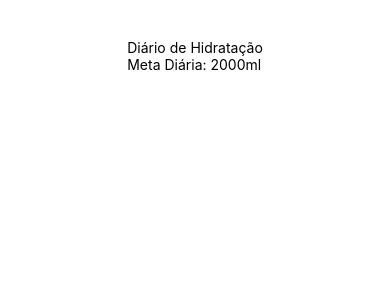
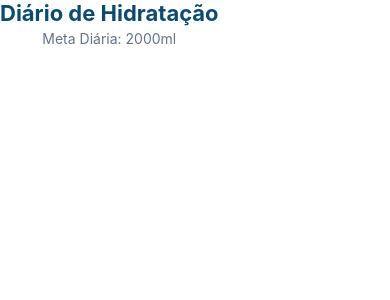
Before and after one commit to jenifer-goncalves/diario_hidratacao, a React Native app: screen / in a window 390 px wide. Shown: the top 300 px of the page. Built offline with nearby package versions, Linux system fonts and the light colour scheme.

Commit message:
ADD: Requisito 01 funcionando (meta diária de água)

```diff
--- a/App.jsx
+++ b/App.jsx
@@ -18,12 +18,13 @@
 
     // };
 
+    const GOAL = 2000;
     return(
         <SafeAreaProvider>
             <SafeAreaView>
-                    <View style={styles.container}>
+                    <View>
                         <Text>
-                            <Header/>
+                            <Header GOAL={GOAL}/>
                         </Text>
                     </View>
             </SafeAreaView>
@@ -31,11 +32,3 @@
 
     )
 };
-
-const styles = StyleSheet.create({
-    container:{
-        marginTop:'10%',
-        justifyContent: 'center',
-        alignItems: 'center',
-    },
-});
--- a/src/components/Header.jsx
+++ b/src/components/Header.jsx
@@ -1,10 +1,28 @@
-import { View, Text } from "react-native";
+import { View, Text, StyleSheet } from "react-native";
+import { COLORS } from "../constants/colors";
 
-export function Header(){
+export function Header( {GOAL} ){
     return (
-      <View>
-        <Text>Diário de Hidratação</Text>
-        <Text>Meta Diária: 2000ml</Text>
+      <View style={styles.container}>
+          <Text style={styles.title}>Diário de Hidratação</Text>
+          <Text style={styles.subtitle}>Meta Diária: {GOAL}ml</Text>
       </View>
     );
 };
+
+const styles = StyleSheet.create({
+    container:{
+      alignItems: 'center',
+      marginBottom: 24,
+    },
+    title:{
+      fontSize: 22,
+      fontWeight: 'bold',
+      color: COLORS.textMain,
+    },
+    subtitle: {
+       fontSize: 14,
+       color: COLORS.textMuted,
+       marginTop: 4,
+    },
+});
```
Also changed, not shown: src/constants/headerStyles.js (added).
